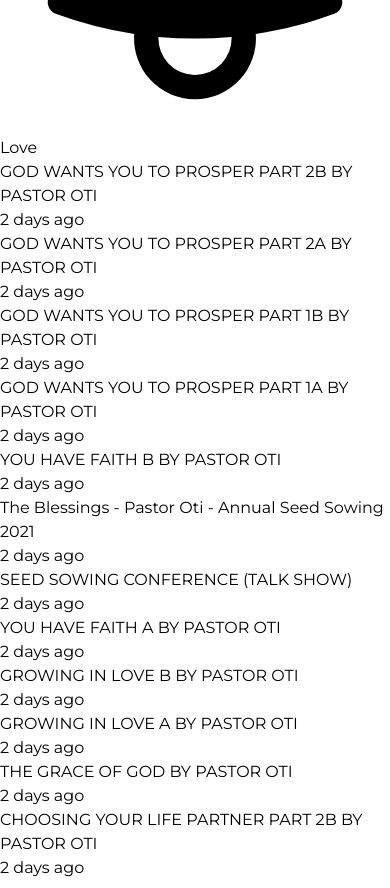
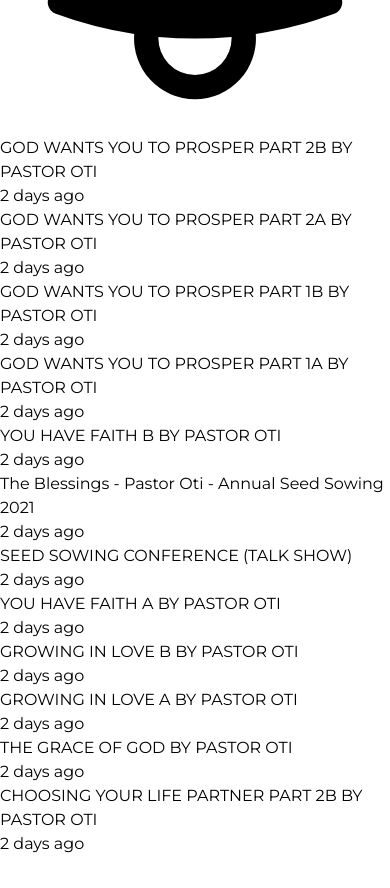
Before and after one commit to DynamoUltima/Love-Streaming, a Next.js app: page /tagDetailPage in a window 390 px wide. Shown: the part 4100-4988 px from the top of the page. Built offline with nearby package versions, Linux system fonts and the light colour scheme; what @material-tailwind/react would draw is missing.

Commit message:
ui changes

```diff
--- a/pages/tagDetailPage.tsx
+++ b/pages/tagDetailPage.tsx
@@ -1,12 +1,15 @@
+import { useRouter } from "next/router";
 import MessageCard from "../components/ui/Cards/messageCard";
 import { messages } from "../data/sample";
 
 const TagDetailPage = () => {
+    const router = useRouter();
+    const {  title } = router.query;
     return (
         <>
-        <div className="flex flex-col space-y-4">
-                    <div className="text-white text-base">Love</div>
-                    <div className="grid grid-cols-2 sm:grid-cols-2 md:grid-cols-3 xl:grid-cols-5 md:gap-4 gap-8 gap-y-12">
+        <div className="h-screen flex flex-col space-y-4 px-4 overflow-auto">
+                    <div className="text-white text-5xl py-6">{title}</div>
+                    <div className="  grid grid-cols-2 sm:grid-cols-2 md:grid-cols-3 xl:grid-cols-5 md:gap-4 gap-8 gap-y-12">
                         {
                             messages.map(item =>
 
```
Also changed, not shown: components/ui/Cards/tagCards.tsx (+4 -4 lines).
